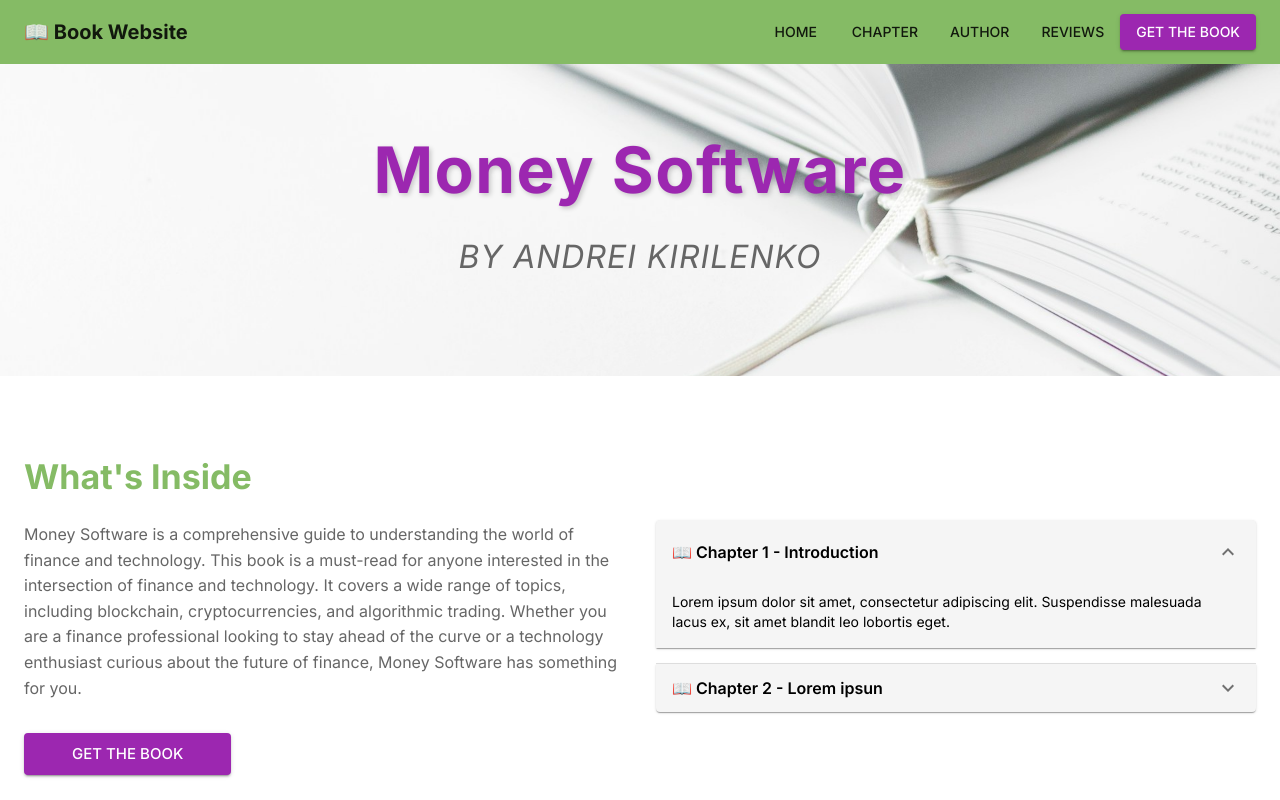
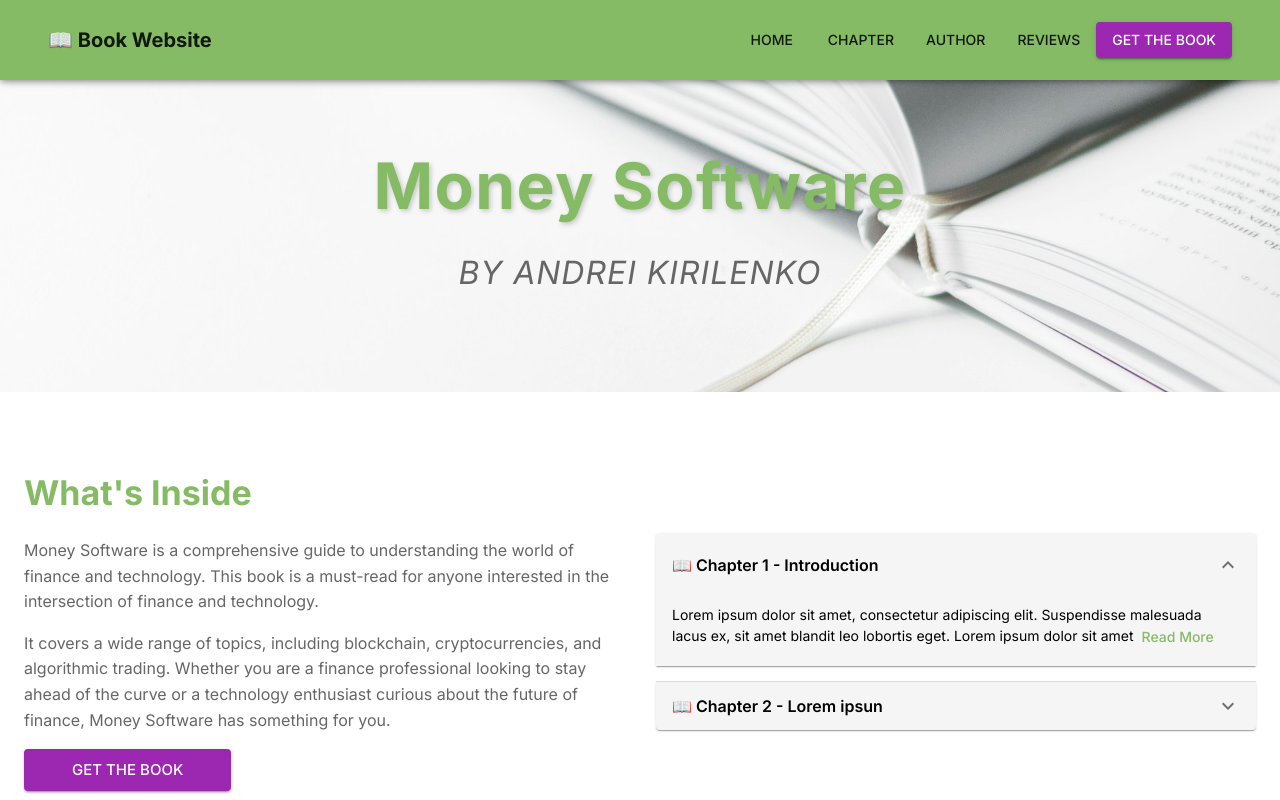
Before and after one commit to o-k-88/money-software, a React (Vite) app: page / in a window 1280 px wide. Both pictures are taken after a click on the button "📖 Chapter 1 - Introduction". Shown: the top 800 px of the page. Built offline with nearby package versions, Linux system fonts and the light colour scheme.

Commit message:
ui updates

```diff
--- a/src/compositions/Header/Header.jsx
+++ b/src/compositions/Header/Header.jsx
@@ -11,6 +11,7 @@ import {
   ListItemButton,
   ListItemText,
   Box,
+  Container,
 } from "@mui/material";
 import MenuIcon from "@mui/icons-material/Menu";
 
@@ -26,7 +27,8 @@ const Header = () => {
   return (
     <>
       {/* App Bar */}
-      <AppBar position="static" color="primary">
+      <AppBar position="fixed" color="primary" sx={{ py: 1 }}>
+        <Container maxWidth="xl">
           <Toolbar>
             {/* Logo / Title */}
             <Typography variant="h6" sx={{ flexGrow: 1, fontWeight: "bold" }}>
@@ -56,6 +58,7 @@ const Header = () => {
               <MenuIcon />
             </IconButton>
           </Toolbar>
+        </Container>
       </AppBar>
 
       {/* Mobile Drawer */}
--- a/src/pages/HomePage/HomePage.jsx
+++ b/src/pages/HomePage/HomePage.jsx
@@ -13,6 +13,9 @@ import CustomSlider from "../../components/Carousel/CustomSlider";
 import bookImg from "./images/book.jpg";
 import andreiImg from "./images/andrei-kirilenko.jpg";
 import chapterImg from "./images/chapter-image.jpg";
+
+import arrows from "./images/arrows-down.png";
+
 import { REVIEWS } from "../../helpers/feedbacks";
 
 const Homepage = () => {
@@ -22,6 +25,7 @@ const Homepage = () => {
         id="home"
         component="section"
         sx={{
+          marginTop: "80px",
           py: 8,
           backgroundImage: `url(${bookImg})`,
           backgroundSize: "cover",
@@ -38,8 +42,8 @@ const Homepage = () => {
               fontSize: { xs: "2.5rem", md: "4rem" }, // Responsive font sizes
               lineHeight: 1.3,
               letterSpacing: "1.5px",
-              // color: "primary.main",
-              color: "secondary.main",
+              // color: "secondary.main",
+              color: "primary.main",
               textShadow: "2px 2px 5px rgba(0, 0, 0, 0.2)",
               mb: 3,
             }}
@@ -66,33 +70,42 @@ const Homepage = () => {
           </Typography>
         </Container>
       </Box>
-      <Box component="section" id="chapter" sx={{ py: { xs: 6, md: 10 } }}>
+      <Box component="section" id="chapter" sx={{ py: { xs: 6, md: 10, position: "relative" } }}>
         <Container maxWidth="xl">
           <Grid container spacing={4} alignItems="center">
             <Grid item xs={12} md={6}>
               <Typography variant="h4" sx={{ fontWeight: 700, color: "primary.main", mb: 3 }}>
                 What's Inside
               </Typography>
-              <Typography variant="body1" sx={{ color: "text.secondary", lineHeight: 1.6, mb: 4 }}>
+              <Typography variant="body1" sx={{ mb: 2, color: "text.secondary", lineHeight: 1.6 }}>
                 Money Software is a comprehensive guide to understanding the world of finance and
                 technology. This book is a must-read for anyone interested in the intersection of
-                finance and technology. It covers a wide range of topics, including blockchain,
-                cryptocurrencies, and algorithmic trading. Whether you are a finance professional
-                looking to stay ahead of the curve or a technology enthusiast curious about the
-                future of finance, Money Software has something for you.
+                finance and technology.
               </Typography>
-              <Button
-                variant="contained"
-                color="secondary"
-                size="large"
-                sx={{ px: 6 }}
-                href="/chapters"
-              >
+
+              <Typography variant="body1" sx={{ mb: 2, color: "text.secondary", lineHeight: 1.6 }}>
+                It covers a wide range of topics, including blockchain, cryptocurrencies, and
+                algorithmic trading. Whether you are a finance professional looking to stay ahead of
+                the curve or a technology enthusiast curious about the future of finance, Money
+                Software has something for you.
+              </Typography>
+              <Button variant="contained" color="secondary" size="large" sx={{ px: 6 }} href="#">
                 Get the Book
               </Button>
+              <Box
+                sx={{
+                  backgroundImage: `url(${arrows})`,
+                  backgroundSize: "contain",
+                  backgroundRepeat: "no-repeat",
+                  backgroundPosition: "center",
+
+                  width: "100%",
+                  height: "100%",
+                }}
+              ></Box>
             </Grid>
             <Grid item xs={12} md={6}>
-              <Accordion sx={{ bgcolor: "grey.100" }}>
+              <Accordion sx={{ bgcolor: "grey.100", mb: 2 }}>
                 {/* Light background */}
                 <AccordionSummary
                   expandIcon={<ExpandMoreIcon />}
@@ -106,7 +119,17 @@ const Homepage = () => {
                 <AccordionDetails>
                   <Typography variant="body2">
                     Lorem ipsum dolor sit amet, consectetur adipiscing elit. Suspendisse malesuada
-                    lacus ex, sit amet blandit leo lobortis eget.
+                    lacus ex, sit amet blandit leo lobortis eget. Lorem ipsum dolor sit amet
+                    <Button
+                      href="#"
+                      sx={{
+                        textTransform: "capitalize",
+                        padding: 0,
+                        marginLeft: 1,
+                      }}
+                    >
+                      Read more
+                    </Button>
                   </Typography>
                 </AccordionDetails>
               </Accordion>
@@ -133,7 +156,7 @@ const Homepage = () => {
         </Container>
       </Box>
       <Box component="section" id="author" sx={{ py: { xs: 6, md: 10 } }}>
-        <Container maxWidth="xl">
+        <Container maxWidth="lg">
           <Typography variant="h4" sx={{ fontWeight: 700, color: "primary.main", mb: 3 }}>
             About The Author
           </Typography>
```
Also changed, not shown: src/pages/HomePage/images/arrows-down.png (added). Lines whose indentation alone changed are shown as unchanged.
